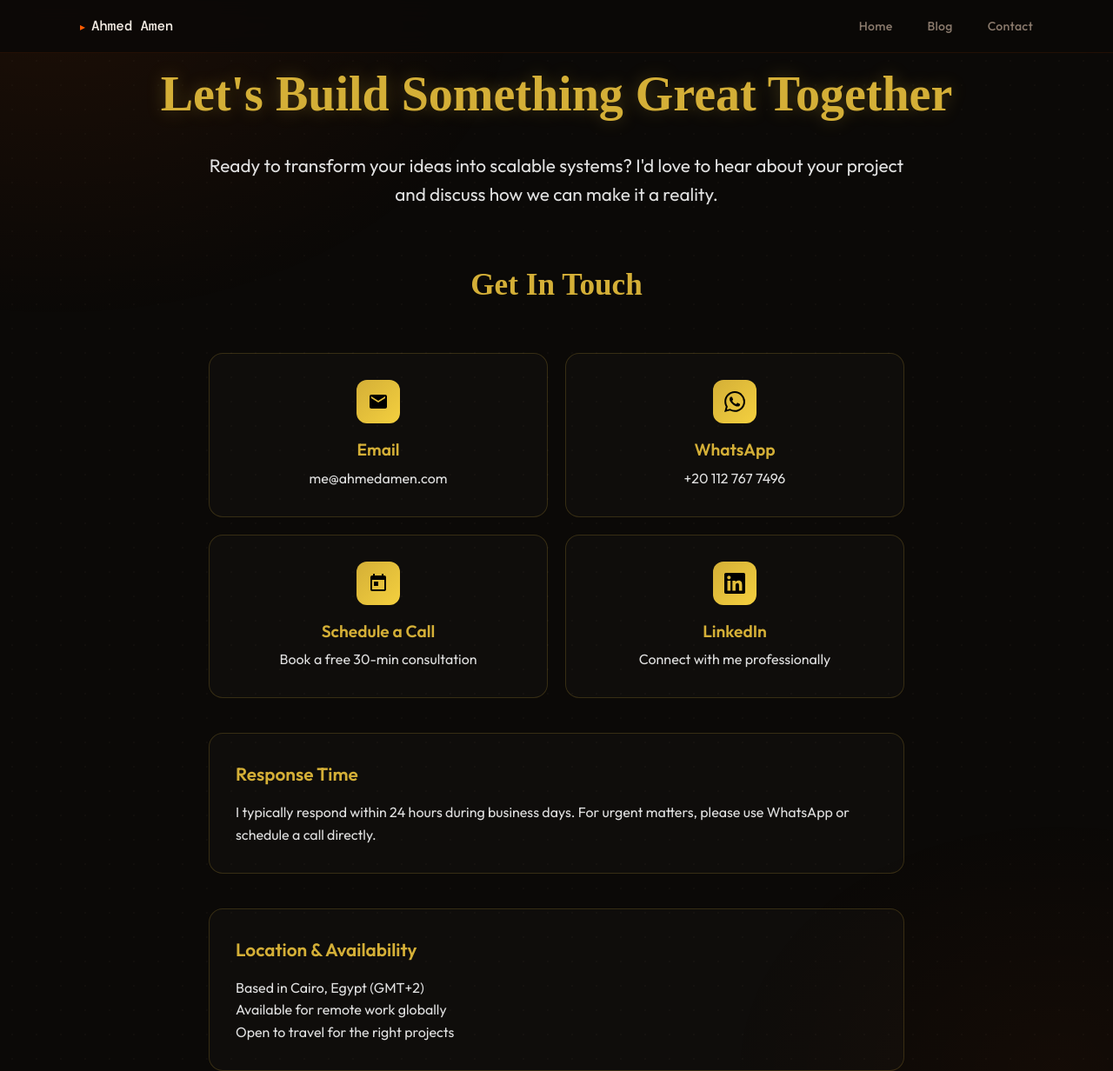
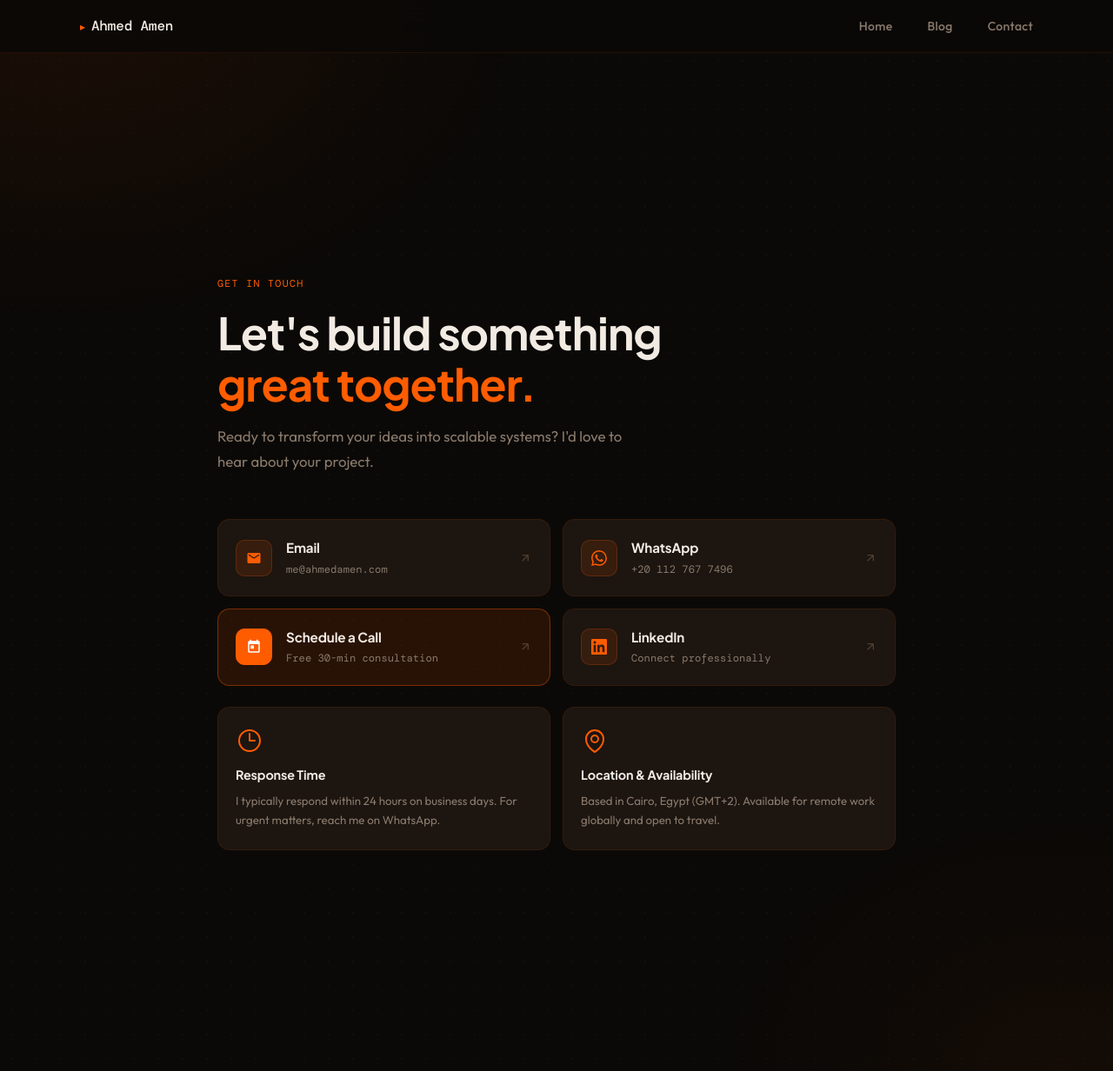
Before and after one commit to ahmed1amen/me, a Jekyll site: the page built from contact.html, in a window 1280 px wide and 1232 px high. Shown: the whole window at 87% size. Built offline with Jekyll 4.4.1, drawn with Linux system fonts in a browser that asks for light colours; nearby versions of some CDN libraries; some web fonts are replaced.

Commit message:
update contact page

```diff
--- a/assets/style.css
+++ b/assets/style.css
@@ -1702,6 +1702,15 @@ body::after {
    RESPONSIVE
    ============================================================ */
 
+/* Mobile skill pills — hidden on desktop */
+.skill-pills-mobile {
+  display: none;
+}
+
+/* ============================================================
+   TABLET  (≤ 1024px)
+   ============================================================ */
+
 @media (max-width: 1024px) {
   .services-grid {
     grid-template-columns: repeat(2, 1fr);
@@ -1718,52 +1727,138 @@ body::after {
   }
 }
 
+/* ============================================================
+   MOBILE  (≤ 768px)
+   ============================================================ */
+
 @media (max-width: 768px) {
+  /* Nav */
+  .nav-container { padding: 0 20px; }
+
+  /* Hero layout: stack, avatar first */
   .hero-section {
-    padding: 40px 20px 48px;
+    padding: 36px 20px 52px;
     min-height: auto;
   }
 
   .hero-inner {
     grid-template-columns: 1fr;
-    gap: 48px;
+    gap: 32px;
   }
 
   .hero-avatar-col {
     order: -1;
-  }
-
+    display: flex;
+    flex-direction: column;
+    align-items: center;
+    padding: 8px 32px; /* buffer so badges don't clip screen edges */
+  }
+
+  /* Wrap is larger than the photo — badges orbit the outer boundary */
   .hero-avatar-wrap {
-    width: 220px;
-    height: 220px;
+    width: 270px;
+    height: 270px;
     margin: 0 auto;
   }
 
-  .skill-float { display: none; }
-
+  /* Photo centered & smaller inside the wrap */
+  .hero-avatar {
+    position: absolute;
+    top: 50%;
+    left: 50%;
+    transform: translate(-50%, -50%);
+    width: 190px;
+    height: 190px;
+    border-radius: 20px;
+  }
+
+  /* Badges visible, slightly smaller text */
+  .skill-float {
+    display: block;
+    padding: 5px 10px;
+    font-size: 0.68rem;
+  }
+
+  /* Reposition around the 270px wrap — badges are ~40px from photo edge */
+  .skill-float--1 { top: -4px;  left: -4px;  }
+  .skill-float--2 { top: 32px;  right: -6px; }
+  .skill-float--3 { bottom: 44px; left: -6px;  }
+  .skill-float--4 { bottom: -4px; right: -4px; }
+
+  /* Hide static pills — floating badges are used instead */
+  .skill-pills-mobile { display: none; }
+
+  /* Availability badge — center on mobile */
+  .avail-badge {
+    display: inline-flex;
+  }
+
+  /* Name */
   .hero-name {
-    font-size: clamp(2.6rem, 10vw, 3.5rem);
-  }
-
+    font-size: clamp(2.4rem, 11vw, 3.2rem);
+    line-height: 1.05;
+  }
+
+  /* Bio */
+  .hero-bio {
+    font-size: 0.97rem;
+    margin-bottom: 28px;
+  }
+
+  /* Stats — keep in a row, compress */
   .hero-stats {
-    gap: 16px;
-  }
-
-  .services-grid {
-    grid-template-columns: 1fr;
     gap: 12px;
-  }
-
+    margin-bottom: 28px;
+  }
+
+  .hstat-val {
+    font-size: 1.5rem;
+  }
+
+  .hstat-lbl {
+    font-size: 0.65rem;
+  }
+
+  .hstat-sep {
+    height: 28px;
+  }
+
+  /* CTA buttons */
+  .hero-actions {
+    gap: 10px;
+    margin-bottom: 24px;
+  }
+
+  /* Contact chips — 2 per row on mobile */
+  .contact-row {
+    gap: 7px;
+  }
+
+  .contact-chip {
+    font-size: 0.78rem;
+    padding: 6px 11px;
+    flex: 1 1 calc(50% - 7px);
+    justify-content: center;
+    min-width: 120px;
+  }
+
+  /* Sections */
   .companies-section,
   .services-section,
   .cta-section {
     padding: 40px 20px;
   }
 
-  .cta-title {
-    font-size: 1.9rem;
-  }
-
+  /* Services: 2-col on tablet, 1-col on mobile */
+  .services-grid {
+    grid-template-columns: repeat(2, 1fr);
+    gap: 12px;
+  }
+
+  /* CTA */
+  .cta-title { font-size: 1.85rem; }
+
+  /* Blog */
   .blog-container,
   .blog-post {
     padding: 32px 16px;
@@ -1771,19 +1866,15 @@ body::after {
 
   .blog-title { font-size: 2rem; }
   .post-title { font-size: 1.75rem; }
-
-  .post-preview-title a { font-size: 1.18rem; }
-
-  .post-navigation {
-    flex-direction: column;
-  }
-
+  .post-preview-title a { font-size: 1.15rem; }
+
+  .post-navigation { flex-direction: column; }
   .next-post { text-align: left; }
 
   .pagination {
     flex-direction: column;
-    gap: 16px;
-    padding: 16px 0;
+    gap: 14px;
+    padding: 14px 0;
   }
 
   .pagination-prev,
@@ -1791,18 +1882,23 @@ body::after {
     width: 100%;
     justify-content: center;
   }
-
-  .nav-container { padding: 0 20px; }
-}
+}
+
+/* ============================================================
+   SMALL MOBILE  (≤ 480px)
+   ============================================================ */
 
 @media (max-width: 480px) {
-  .hero-section { padding: 32px 16px 40px; }
+  .hero-section { padding: 28px 16px 44px; }
 
   .hero-avatar-wrap {
-    width: 190px;
-    height: 190px;
-  }
-
+    width: 172px;
+    height: 172px;
+  }
+
+  .hero-avatar { border-radius: 18px; }
+
+  /* Full-width CTA buttons */
   .hero-actions {
     flex-direction: column;
     gap: 10px;
@@ -1814,6 +1910,17 @@ body::after {
     justify-content: center;
   }
 
+  /* Contact chips: full width each */
+  .contact-chip {
+    flex: 1 1 100%;
+    justify-content: center;
+  }
+
+  /* Services: single column */
+  .services-grid {
+    grid-template-columns: 1fr;
+  }
+
   .cta-buttons {
     flex-direction: column;
     align-items: center;
--- a/contact.html
+++ b/contact.html
@@ -1,262 +1,320 @@
 ---
 layout: default
 title: "Contact - Ahmed Amen Ramadan"
-description: "Get in touch with Ahmed Amen Ramadan. Ready to transform your ideas into scalable systems? Let's discuss your next project and build something extraordinary together."
+description: "Get in touch with Ahmed Amen Ramadan. Ready to transform your ideas into scalable systems? Let's discuss your next project."
 ---
 
-<div class="container">
+<section class="contact-page">
+  <div class="contact-inner">
+
     <div class="contact-hero">
-    <h1 class="contact-title">Let's Build Something Great Together</h1>
+      <p class="contact-eyebrow">Get in touch</p>
+      <h1 class="contact-title">Let's build something<br><span>great together.</span></h1>
       <p class="contact-subtitle">
-      Ready to transform your ideas into scalable systems? I'd love to hear about your project and discuss how we can make it a reality.
+        Ready to transform your ideas into scalable systems? I'd love to hear about your project.
       </p>
     </div>
 
-  <div class="contact-content">
-    <!-- Contact Information -->
-    <div class="contact-info-section">
-      <h2 class="info-title">Get In Touch</h2>
+    <div class="contact-methods">
 
-      <div class="contact-methods">
       <a href="mailto:me@ahmedamen.com" class="contact-method">
         <div class="method-icon">
-            <svg viewBox="0 0 24 24">
-              <path d="M20 4H4c-1.1 0-1.99.9-1.99 2L2 18c0 1.1.9 2 2 2h16c1.1 0 2-.9 2-2V6c0-1.1-.9-2-2-2zm0 4l-8 5-8-5V6l8 5 8-5v2z"/>
-            </svg>
+          <svg viewBox="0 0 24 24" fill="currentColor"><path d="M20 4H4c-1.1 0-1.99.9-1.99 2L2 18c0 1.1.9 2 2 2h16c1.1 0 2-.9 2-2V6c0-1.1-.9-2-2-2zm0 4l-8 5-8-5V6l8 5 8-5v2z"/></svg>
         </div>
         <div class="method-content">
           <h3>Email</h3>
           <p>me@ahmedamen.com</p>
         </div>
+        <svg class="method-arrow" viewBox="0 0 24 24" fill="none" stroke="currentColor" stroke-width="2"><path d="M7 17L17 7M17 7H7M17 7v10"/></svg>
       </a>
 
       <a href="https://wa.me/201127677496" target="_blank" class="contact-method">
         <div class="method-icon">
-            <svg viewBox="0 0 24 24">
-              <path d="M17.472 14.382c-.297-.149-1.758-.867-2.03-.967-.273-.099-.471-.148-.67.15-.197.297-.767.966-.94 1.164-.173.199-.347.223-.644.075-.297-.15-1.255-.463-2.39-1.475-.883-.788-1.48-1.761-1.653-2.059-.173-.297-.018-.458.13-.606.134-.133.298-.347.446-.52.149-.174.198-.298.298-.497.099-.198.05-.371-.025-.52-.075-.149-.669-1.612-.916-2.207-.242-.579-.487-.5-.669-.51-.173-.008-.371-.01-.57-.01-.198 0-.52.074-.792.372-.272.297-1.04 1.016-1.04 2.479 0 1.462 1.065 2.875 1.213 3.074.149.198 2.096 3.2 5.077 4.487.709.306 1.262.489 1.694.625.712.227 1.36.195 1.871.118.571-.085 1.758-.719 2.006-1.413.248-.694.248-1.289.173-1.413-.074-.124-.272-.198-.57-.347m-5.421 7.403h-.004a9.87 9.87 0 01-5.031-1.378l-.361-.214-3.741.982.998-3.648-.235-.374a9.86 9.86 0 01-1.51-5.26c.001-5.45 4.436-9.884 9.888-9.884 2.64 0 5.122 1.03 6.988 2.898a9.825 9.825 0 012.893 6.994c-.003 5.45-4.437 9.884-9.885 9.884m8.413-18.297A11.815 11.815 0 0012.05 0C5.495 0 .16 5.335.157 11.892c0 2.096.547 4.142 1.588 5.945L.057 24l6.305-1.654a11.882 11.882 0 005.683 1.448h.005c6.554 0 11.89-5.335 11.893-11.893A11.821 11.821 0 0020.051 3.488"/>
-            </svg>
+          <svg viewBox="0 0 24 24" fill="currentColor"><path d="M17.472 14.382c-.297-.149-1.758-.867-2.03-.967-.273-.099-.471-.148-.67.15-.197.297-.767.966-.94 1.164-.173.199-.347.223-.644.075-.297-.15-1.255-.463-2.39-1.475-.883-.788-1.48-1.761-1.653-2.059-.173-.297-.018-.458.13-.606.134-.133.298-.347.446-.52.149-.174.198-.298.298-.497.099-.198.05-.371-.025-.52-.075-.149-.669-1.612-.916-2.207-.242-.579-.487-.5-.669-.51-.173-.008-.371-.01-.57-.01-.198 0-.52.074-.792.372-.272.297-1.04 1.016-1.04 2.479 0 1.462 1.065 2.875 1.213 3.074.149.198 2.096 3.2 5.077 4.487.709.306 1.262.489 1.694.625.712.227 1.36.195 1.871.118.571-.085 1.758-.719 2.006-1.413.248-.694.248-1.289.173-1.413-.074-.124-.272-.198-.57-.347m-5.421 7.403h-.004a9.87 9.87 0 01-5.031-1.378l-.361-.214-3.741.982.998-3.648-.235-.374a9.86 9.86 0 01-1.51-5.26c.001-5.45 4.436-9.884 9.888-9.884 2.64 0 5.122 1.03 6.988 2.898a9.825 9.825 0 012.893 6.994c-.003 5.45-4.437 9.884-9.885 9.884m8.413-18.297A11.815 11.815 0 0012.05 0C5.495 0 .16 5.335.157 11.892c0 2.096.547 4.142 1.588 5.945L.057 24l6.305-1.654a11.882 11.882 0 005.683 1.448h.005c6.554 0 11.89-5.335 11.893-11.893A11.821 11.821 0 0020.051 3.488"/></svg>
         </div>
         <div class="method-content">
           <h3>WhatsApp</h3>
           <p>+20 112 767 7496</p>
         </div>
+        <svg class="method-arrow" viewBox="0 0 24 24" fill="none" stroke="currentColor" stroke-width="2"><path d="M7 17L17 7M17 7H7M17 7v10"/></svg>
       </a>
 
-        <a href="https://calendly.com/ahmed1amen/30min" target="_blank" class="contact-method">
+      <a href="https://calendly.com/ahmed1amen/30min" target="_blank" class="contact-method contact-method--primary">
         <div class="method-icon">
-            <svg viewBox="0 0 24 24">
-              <path d="M19 3h-1V1h-2v2H8V1H6v2H5c-1.11 0-1.99.9-1.99 2L3 19c0 1.1.89 2 2 2h14c1.1 0 2-.9 2-2V5c0-1.1-.9-2-2-2zm0 16H5V8h14v11zM7 10h5v5H7z"/>
-            </svg>
+          <svg viewBox="0 0 24 24" fill="currentColor"><path d="M19 3h-1V1h-2v2H8V1H6v2H5c-1.11 0-1.99.9-1.99 2L3 19c0 1.1.89 2 2 2h14c1.1 0 2-.9 2-2V5c0-1.1-.9-2-2-2zm0 16H5V8h14v11zM7 10h5v5H7z"/></svg>
         </div>
         <div class="method-content">
           <h3>Schedule a Call</h3>
-            <p>Book a free 30-min consultation</p>
+          <p>Free 30-min consultation</p>
         </div>
+        <svg class="method-arrow" viewBox="0 0 24 24" fill="none" stroke="currentColor" stroke-width="2"><path d="M7 17L17 7M17 7H7M17 7v10"/></svg>
       </a>
 
       <a href="https://www.linkedin.com/in/ahmed1amen/" target="_blank" class="contact-method">
         <div class="method-icon">
-            <svg viewBox="0 0 24 24">
-              <path d="M20.447 20.452h-3.554v-5.569c0-1.328-.027-3.037-1.852-3.037-1.853 0-2.136 1.445-2.136 2.939v5.667H9.351V9h3.414v1.561h.046c.477-.9 1.637-1.85 3.37-1.85 3.601 0 4.267 2.37 4.267 5.455v6.286zM5.337 7.433c-1.144 0-2.063-.926-2.063-2.065 0-1.138.92-2.063 2.063-2.063 1.14 0 2.064.925 2.064 2.063 0 1.139-.925 2.065-2.064 2.065zm1.782 13.019H3.555V9h3.564v11.452zM22.225 0H1.771C.792 0 0 .774 0 1.729v20.542C0 23.227.792 24 1.771 24h20.451C23.2 24 24 23.227 24 22.271V1.729C24 .774 23.2 0 22.222 0h.003z"/>
-            </svg>
+          <svg viewBox="0 0 24 24" fill="currentColor"><path d="M20.447 20.452h-3.554v-5.569c0-1.328-.027-3.037-1.852-3.037-1.853 0-2.136 1.445-2.136 2.939v5.667H9.351V9h3.414v1.561h.046c.477-.9 1.637-1.85 3.37-1.85 3.601 0 4.267 2.37 4.267 5.455v6.286zM5.337 7.433c-1.144 0-2.063-.926-2.063-2.065 0-1.138.92-2.063 2.063-2.063 1.14 0 2.064.925 2.064 2.063 0 1.139-.925 2.065-2.064 2.065zm1.782 13.019H3.555V9h3.564v11.452zM22.225 0H1.771C.792 0 0 .774 0 1.729v20.542C0 23.227.792 24 1.771 24h20.451C23.2 24 24 23.227 24 22.271V1.729C24 .774 23.2 0 22.222 0h.003z"/></svg>
         </div>
         <div class="method-content">
           <h3>LinkedIn</h3>
-            <p>Connect with me professionally</p>
+          <p>Connect professionally</p>
         </div>
+        <svg class="method-arrow" viewBox="0 0 24 24" fill="none" stroke="currentColor" stroke-width="2"><path d="M7 17L17 7M17 7H7M17 7v10"/></svg>
       </a>
+
     </div>
 
-      <div class="response-time">
+    <div class="contact-meta">
+      <div class="meta-card">
+        <div class="meta-icon">
+          <svg viewBox="0 0 24 24" fill="none" stroke="currentColor" stroke-width="1.5"><path stroke-linecap="round" stroke-linejoin="round" d="M12 6v6h4.5m4.5 0a9 9 0 11-18 0 9 9 0 0118 0z"/></svg>
+        </div>
         <h3>Response Time</h3>
-        <p>I typically respond within 24 hours during business days. For urgent matters, please use WhatsApp or schedule a call directly.</p>
+        <p>I typically respond within 24 hours on business days. For urgent matters, reach me on WhatsApp.</p>
       </div>
-
-      <div class="location-info">
+      <div class="meta-card">
+        <div class="meta-icon">
+          <svg viewBox="0 0 24 24" fill="none" stroke="currentColor" stroke-width="1.5"><path stroke-linecap="round" stroke-linejoin="round" d="M15 10.5a3 3 0 11-6 0 3 3 0 016 0z"/><path stroke-linecap="round" stroke-linejoin="round" d="M19.5 10.5c0 7.142-7.5 11.25-7.5 11.25S4.5 17.642 4.5 10.5a7.5 7.5 0 1115 0z"/></svg>
+        </div>
         <h3>Location & Availability</h3>
-        <p>Based in Cairo, Egypt (GMT+2)<br>
-        Available for remote work globally<br>
-        Open to travel for the right projects</p>
-      </div>
-    </div>
+        <p>Based in Cairo, Egypt (GMT+2). Available for remote work globally and open to travel.</p>
       </div>
     </div>
 
+  </div>
+</section>
+
 <style>
-/* Contact Page Specific Styles */
+.contact-page {
+  min-height: calc(100vh - 64px);
+  display: flex;
+  align-items: center;
+  padding: 64px 32px;
+}
+
+.contact-inner {
+  max-width: 780px;
+  margin: 0 auto;
+  width: 100%;
+}
+
+/* Hero */
 .contact-hero {
-  text-align: center;
-  margin-bottom: 60px;
+  margin-bottom: 52px;
+}
+
+.contact-eyebrow {
+  font-family: "DM Mono", monospace;
+  font-size: 0.72rem;
+  color: var(--accent);
+  text-transform: uppercase;
+  letter-spacing: 0.12em;
+  margin-bottom: 16px;
 }
 
 .contact-title {
-  font-family: "Cormorant Garamond", serif;
-  font-size: 3.5rem;
-  font-weight: 600;
-  color: #d4af37;
-  margin-bottom: 20px;
-  text-shadow: 0 0 20px rgba(212, 175, 55, 0.3);
+  font-family: "Plus Jakarta Sans", sans-serif;
+  font-size: clamp(2.2rem, 5vw, 3.2rem);
+  font-weight: 700;
+  color: var(--text-primary);
+  line-height: 1.15;
+  letter-spacing: -0.02em;
+  margin-bottom: 16px;
+}
+
+.contact-title span {
+  color: var(--accent);
 }
 
 .contact-subtitle {
-  font-size: 1.3rem;
-  color: #e0e0e0;
-  max-width: 800px;
-  margin: 0 auto;
-  line-height: 1.6;
+  font-size: 1.05rem;
+  color: var(--text-secondary);
+  line-height: 1.75;
+  max-width: 480px;
 }
 
-.contact-content {
-  display: flex;
-  justify-content: center;
-  max-width: 800px;
-  margin: 0 auto;
-}
-
-
-/* Contact Info Styles */
-.contact-info-section {
-  display: flex;
-  flex-direction: column;
-  gap: 40px;
-}
-
-.info-title {
-  font-family: "Cormorant Garamond", serif;
-  font-size: 2.2rem;
-  color: #d4af37;
-  text-align: center;
-  margin-bottom: 10px;
-}
-
+/* Contact method cards */
 .contact-methods {
   display: grid;
   grid-template-columns: repeat(2, 1fr);
-  gap: 20px;
+  gap: 14px;
+  margin-bottom: 24px;
 }
 
 .contact-method {
   display: flex;
-  flex-direction: column;
   align-items: center;
-  text-align: center;
-  gap: 15px;
-  padding: 30px 20px;
-  background: rgba(255, 255, 255, 0.02);
-  border: 1px solid rgba(212, 175, 55, 0.2);
-  border-radius: 16px;
+  gap: 16px;
+  padding: 20px 20px;
+  background: var(--bg-surface);
+  border: 1px solid var(--border-subtle);
+  border-radius: 14px;
   text-decoration: none;
   color: inherit;
-  transition: all 0.3s ease;
+  transition: all 0.22s ease;
+  position: relative;
+  overflow: hidden;
+}
+
+.contact-method::after {
+  content: "";
+  position: absolute;
+  bottom: 0;
+  left: 0;
+  width: 0;
+  height: 2px;
+  background: var(--accent);
+  transition: width 0.3s ease;
 }
 
 .contact-method:hover {
-  background: rgba(255, 255, 255, 0.05);
-  border-color: #d4af37;
-  transform: translateY(-2px);
+  border-color: var(--border-active);
+  background: var(--glass-hover);
+  transform: translateY(-3px);
+  box-shadow: 0 8px 28px rgba(0, 0, 0, 0.4);
+}
+
+.contact-method:hover::after {
+  width: 100%;
+}
+
+.contact-method--primary {
+  border-color: var(--border-active);
+  background: var(--accent-dim);
+}
+
+.contact-method--primary:hover {
+  background: rgba(255, 92, 0, 0.18);
+  box-shadow: 0 8px 28px rgba(0, 0, 0, 0.4), 0 2px 12px var(--accent-glow);
 }
 
 .method-icon {
-  width: 50px;
-  height: 50px;
-  background: linear-gradient(135deg, #d4af37 0%, #f4d03f 100%);
-  border-radius: 12px;
+  width: 42px;
+  height: 42px;
+  background: var(--accent-dim);
+  border: 1px solid rgba(255, 92, 0, 0.2);
+  border-radius: 10px;
   display: flex;
   align-items: center;
   justify-content: center;
   flex-shrink: 0;
+  color: var(--accent);
+  transition: all 0.22s ease;
+}
+
+.contact-method--primary .method-icon {
+  background: var(--accent);
+  border-color: var(--accent);
+  color: #fff;
+}
+
+.contact-method:hover .method-icon {
+  transform: scale(1.08);
 }
 
 .method-icon svg {
-  width: 24px;
-  height: 24px;
-  fill: #000000;
+  width: 18px;
+  height: 18px;
+}
+
+.method-content {
+  flex: 1;
+  min-width: 0;
 }
 
 .method-content h3 {
-  color: #d4af37;
-  font-size: 1.2rem;
-  font-weight: 600;
-  margin-bottom: 5px;
+  font-family: "Plus Jakarta Sans", sans-serif;
+  font-size: 0.95rem;
+  font-weight: 700;
+  color: var(--text-primary);
+  margin-bottom: 3px;
+  letter-spacing: -0.01em;
 }
 
 .method-content p {
-  color: #e0e0e0;
-  font-size: 1rem;
+  font-family: "DM Mono", monospace;
+  font-size: 0.76rem;
+  color: var(--text-secondary);
+  margin: 0;
+  white-space: nowrap;
+  overflow: hidden;
+  text-overflow: ellipsis;
+}
+
+.method-arrow {
+  width: 16px;
+  height: 16px;
+  color: var(--text-muted);
+  flex-shrink: 0;
+  transition: all 0.22s ease;
+}
+
+.contact-method:hover .method-arrow {
+  color: var(--accent);
+  transform: translate(2px, -2px);
+}
+
+/* Meta cards */
+.contact-meta {
+  display: grid;
+  grid-template-columns: 1fr 1fr;
+  gap: 14px;
+}
+
+.meta-card {
+  background: var(--bg-surface);
+  border: 1px solid var(--border-subtle);
+  border-radius: 14px;
+  padding: 22px 20px;
+}
+
+.meta-icon {
+  width: 32px;
+  height: 32px;
+  color: var(--accent);
+  margin-bottom: 12px;
+}
+
+.meta-icon svg {
+  width: 100%;
+  height: 100%;
+}
+
+.meta-card h3 {
+  font-family: "Plus Jakarta Sans", sans-serif;
+  font-size: 0.9rem;
+  font-weight: 700;
+  color: var(--text-primary);
+  margin-bottom: 8px;
+  letter-spacing: -0.01em;
+}
+
+.meta-card p {
+  font-size: 0.83rem;
+  color: var(--text-secondary);
+  line-height: 1.65;
   margin: 0;
 }
 
-.response-time,
-.location-info {
-  background: rgba(255, 255, 255, 0.02);
-  border: 1px solid rgba(212, 175, 55, 0.2);
-  border-radius: 16px;
-  padding: 30px;
+/* Responsive */
+@media (max-width: 640px) {
+  .contact-page {
+    padding: 40px 20px;
+    align-items: flex-start;
   }
 
-.response-time h3,
-.location-info h3 {
-  color: #d4af37;
-  font-size: 1.3rem;
-  font-weight: 600;
-  margin-bottom: 15px;
-}
-
-.response-time p,
-.location-info p {
-  color: #e0e0e0;
-  line-height: 1.6;
-  margin: 0;
-}
-
-/* Mobile Responsive */
-@media (max-width: 768px) {
-  .contact-title {
-    font-size: 2.5rem;
-  }
-
-  .contact-subtitle {
-    font-size: 1.1rem;
-  }
-
-  .contact-content {
-    padding: 0 20px;
-  }
-
-  .info-title {
-    font-size: 1.8rem;
-  }
-
-  .contact-methods {
+  .contact-methods,
+  .contact-meta {
     grid-template-columns: 1fr;
-  }
-
-  .contact-method {
-    padding: 25px 20px;
-  }
-
-  .method-icon {
-    width: 45px;
-    height: 45px;
-  }
-}
-
-@media (max-width: 480px) {
-  .contact-hero {
-    margin-bottom: 40px;
   }
 
   .contact-title {
     font-size: 2rem;
   }
-
-  .contact-subtitle {
-    font-size: 1rem;
 }
 
-  .response-time,
-  .location-info {
-    padding: 20px;
+@media (max-width: 400px) {
+  .method-content p {
+    white-space: normal;
   }
 }
 </style>
```
Also changed, not shown: index.html (+7 -0 lines), _includes/language-switcher.html (deleted). Lines whose indentation alone changed are shown as unchanged.
